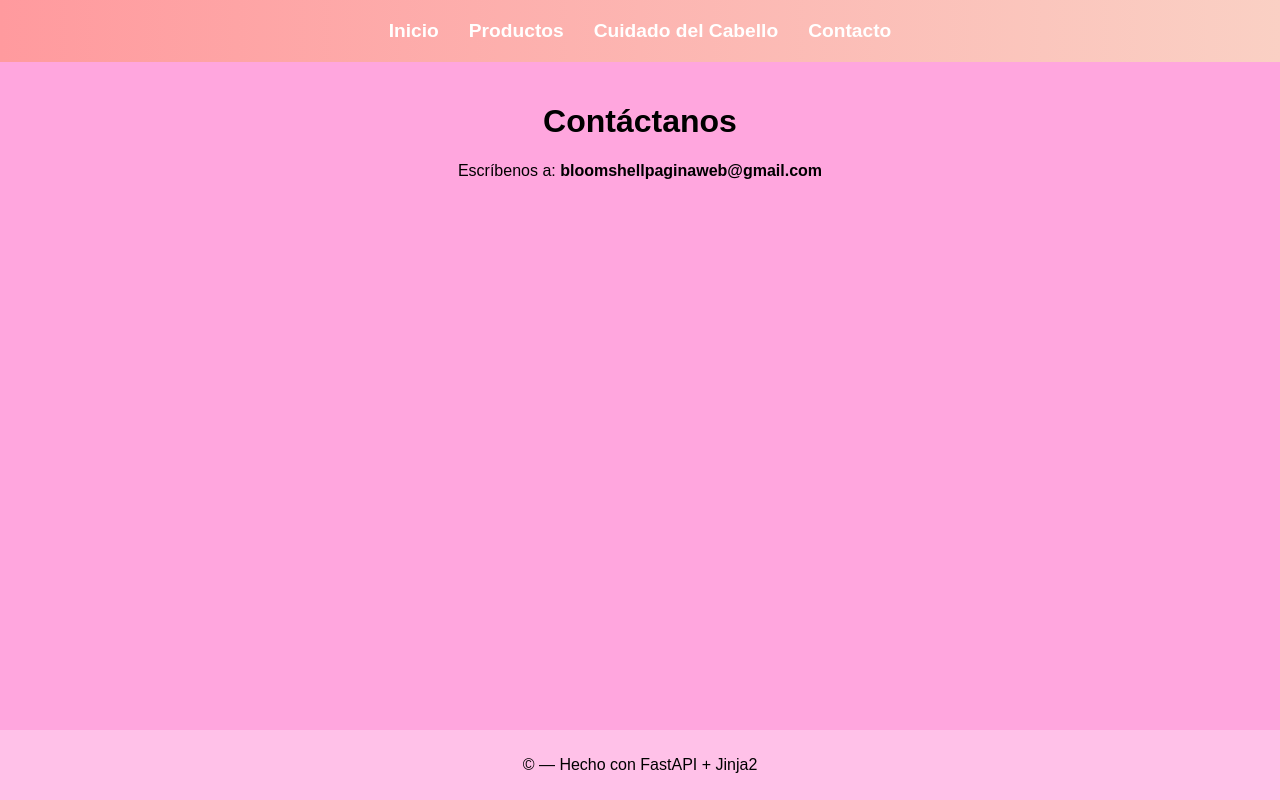
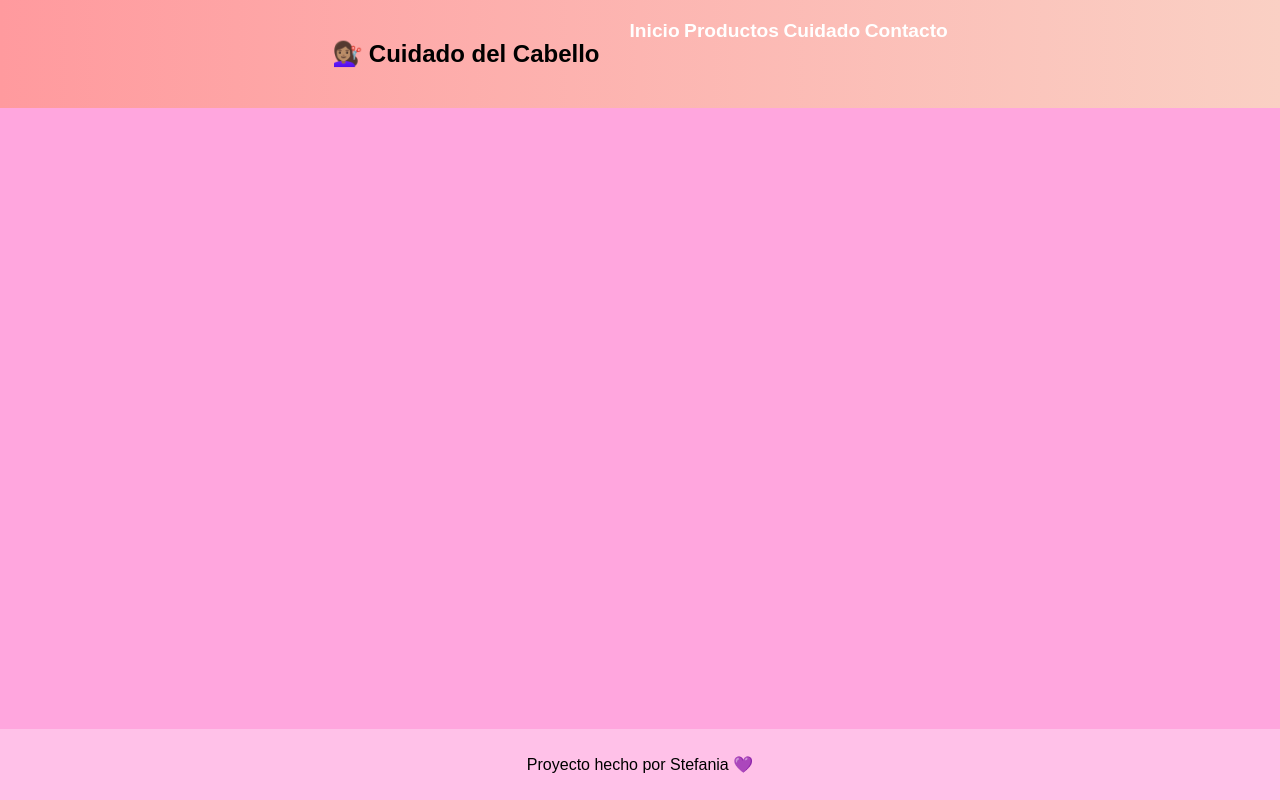
Before and after one commit to stefaniaosoriolozano580-ui/trabajo_fastapi, a FastAPI app: page /contacto in a window 1280 px wide. Run offline with FastAPI, Linux system fonts and the light colour scheme.

Commit message:
Revise base.html structure and content

```diff
--- a/templates/base.html
+++ b/templates/base.html
@@ -2,17 +2,28 @@
 <html lang="es">
 <head>
     <meta charset="UTF-8">
-    <title>{% block titulo %}{% endblock %}</title>
-    <link rel="stylesheet" href="{{ url_for('static', path='style.css') }}">
+    <title>{% block title %}Mi Web{% endblock %}</title>
+    <link rel="stylesheet" href="/static/style.css">
 </head>
 <body>
-           <nav>
+
+<nav>
+    <h2>💇🏽‍♀️ Cuidado del Cabello</h2>
+    <div>
         <a href="/">Inicio</a>
         <a href="/productos">Productos</a>
-        <a href="/pelocuidado">Cuidado del Cabello</a>
+        <a href="/cuidado-pelo">Cuidado</a>
         <a href="/contacto">Contacto</a>
-            </nav>
-    <main>{% block contenido %}{% endblock %}</main>
-    <footer><p>© {{ ano_actual }} — Hecho con FastAPI + Jinja2</p></footer>
+    </div>
+</nav>
+
+<main>
+    {% block content %}{% endblock %}
+</main>
+
+<footer>
+    <p>Proyecto hecho por Stefania 💜</p>
+</footer>
+
 </body>
 </html>
```
